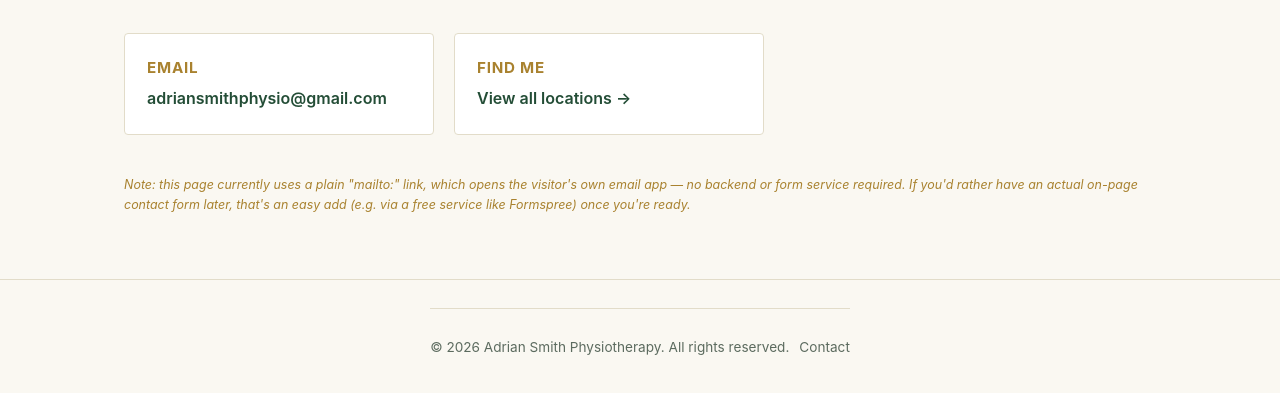
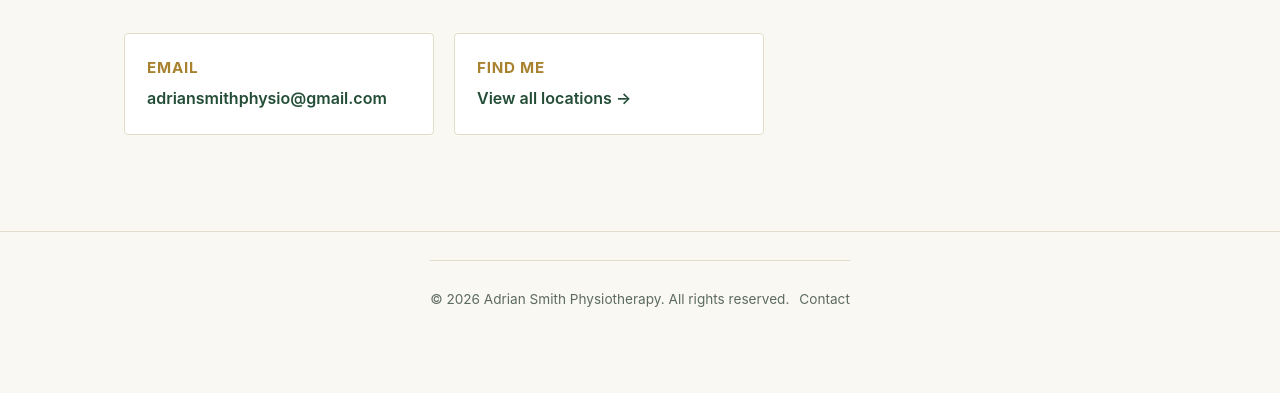
Before and after one commit to smithaa-cpu/adrian-smith-physio, a plain HTML site: page contact.html in a window 1280 px wide. Shown: the part 253-646 px from the top of the page. Drawn offline with Linux system fonts and the light colour scheme.

Commit message:
Add files via upload

```diff
--- a/contact.html
+++ b/contact.html
@@ -44,13 +44,6 @@
             <a href="locations.html" style="color:var(--color-primary);">View all locations →</a>
           </div>
         </div>
-
-        <p class="placeholder-note" style="display:block; margin-bottom: 8px;">
-          Note: this page currently uses a plain "mailto:" link, which opens the visitor's own
-          email app — no backend or form service required. If you'd rather have an actual
-          on-page contact form later, that's an easy add (e.g. via a free service like
-          Formspree) once you're ready.
-        </p>
       </div>
     </section>
   </main>
```
Also changed, not shown: locations.html (+0 -5 lines).
